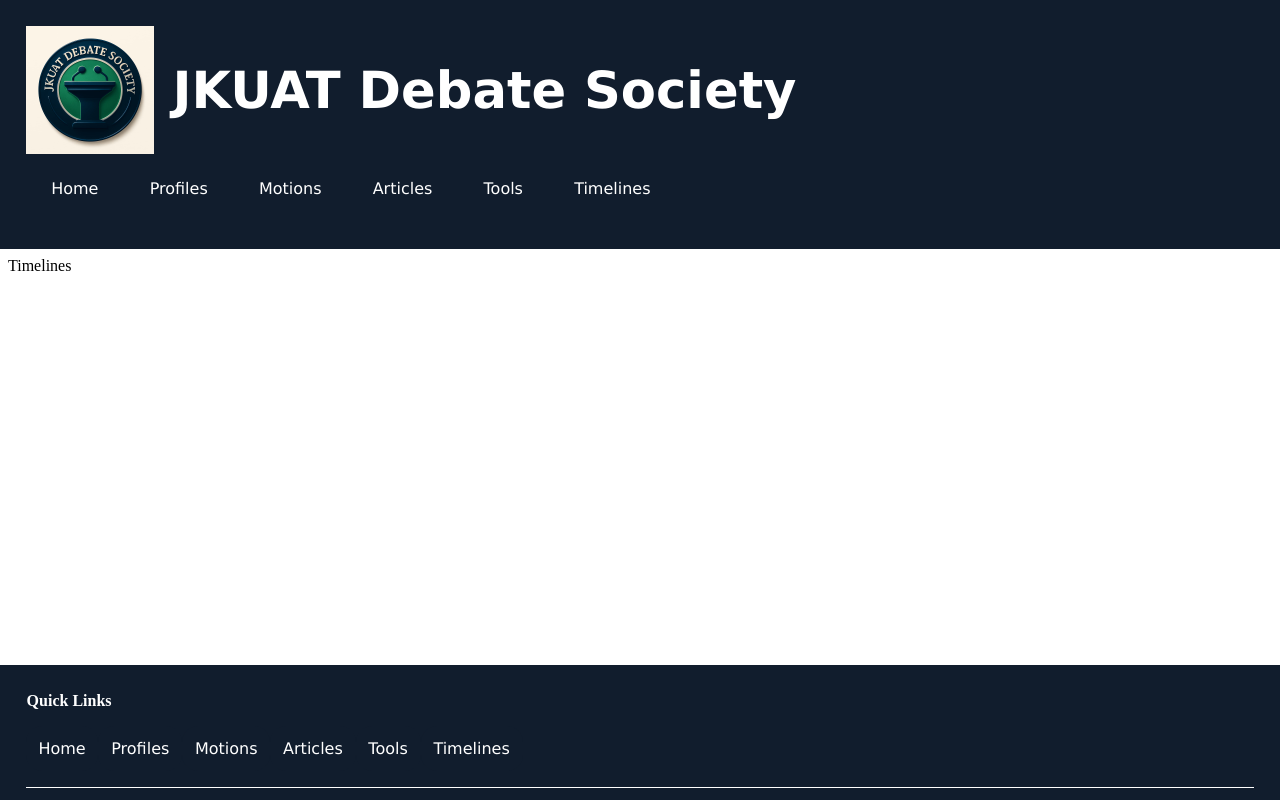
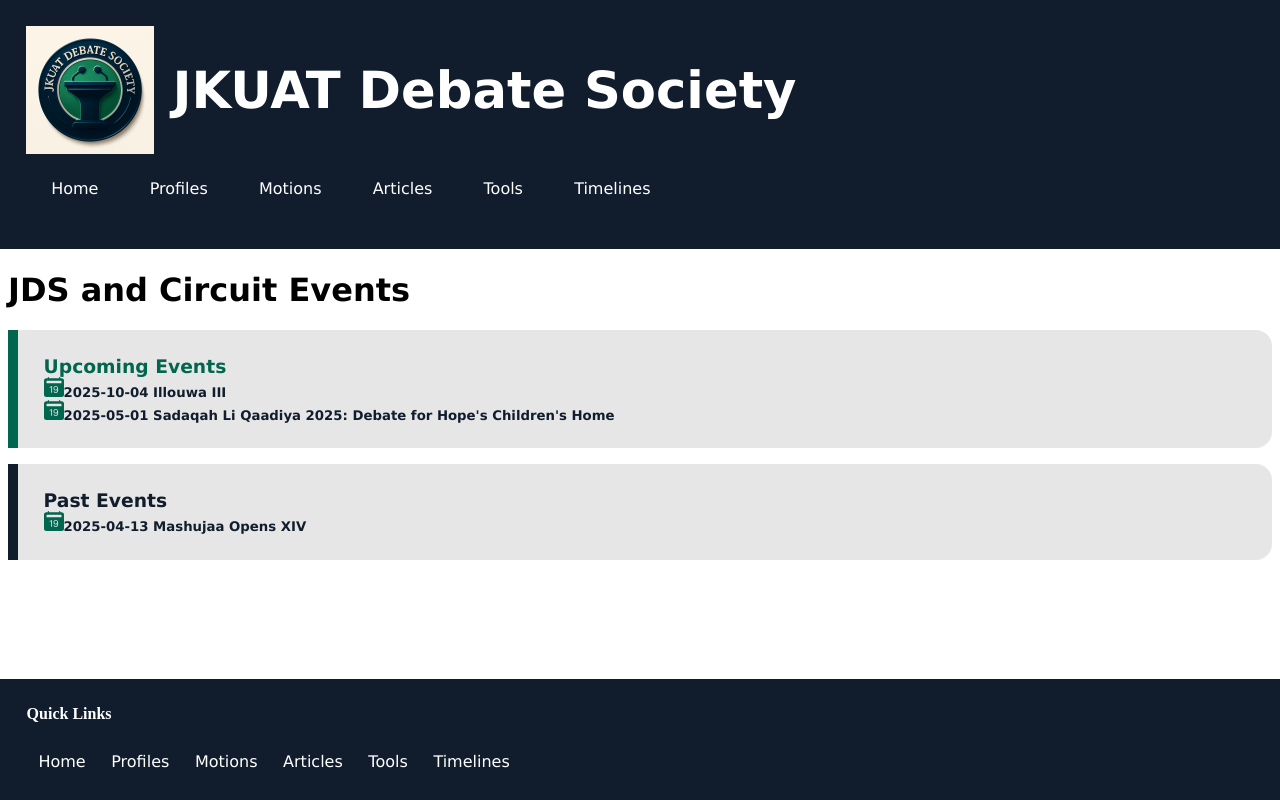
Before and after one commit to JkuatDebates/jds-app, a React (Vite) app: page /timelines in a window 1280 px wide. Shown: the top 800 px of the page. Built offline with nearby package versions, Linux system fonts and the light colour scheme.

Commit message:
Timelines v1

```diff
--- a/src/PageNotFound.jsx
+++ b/src/PageNotFound.jsx
@@ -4,7 +4,7 @@
 
     return(
         <div>
-            <p>Seems like yhe page you are looking for does not exist</p>
+            <p>Seems like the page you are looking for does not exist</p>
             <Link to="/" ><button>Go Home</button></Link>
         </div>
     )
--- a/src/Timelines.jsx
+++ b/src/Timelines.jsx
@@ -1,8 +1,85 @@
+import { useState } from "react";
+import { FaLocationDot,FaClock, FaMoneyBillWave, FaCreditCard} from "react-icons/fa6";
+import {BsCalendar2DateFill} from "react-icons/bs";
 
 function Timelines(){
+    const today=new Date().toISOString().split('T')[0];
+    const events=[
+        {
+            title: 'Mashujaa Opens XIV',
+            venue: 'Strathmore University',
+            date: '2025-04-13',
+            time:'8 AM EAT',
+            cost:'Ksh.200 per speaker',
+            registrationLink:'',
+            paymentDetails:"",
+            description:"14th edition of Strathmore University's signature debate tournament"
+        },
+        {
+            title: "Sadaqah Li Qaadiya 2025: Debate for Hope's Children's Home",
+            venue: 'DAK Discord(online)',
+            time:'8 AM EAT',
+            cost: "Ksh. 100 (100% donated to children's Home)",
+            date:'2025-05-01',
+            paymentDetails:"Paybill, Business No: 247247, Account No: *140923, Name: Unis Debate Kenya",
+            registrationLink:'https://forms.gle/hmkiKCrFXDE9d2Nt6',
+            description:"Online debate open no novice and opens speakersfor a charitable course"
+        },
+        {
+            title: "Illouwa III",
+            venue: 'TBA',
+            cost: "TBA",
+            time:'8 AM EAT',
+            date:'2025-10-04',
+            paymentDetails:"TBA",
+            registrationLink:'',
+            description:"3rd Edition of JKUAT'S very own debate tournament"
+        },
+    ];
+
+    const upcomingEvents=events.filter(e=>e.date>=today)
+            .sort((a,b)=>b.date.localeCompare(a.date));
+    const pastEvents=events.filter(e=>e.date<=today)
+                .sort((a,b)=>b.date.localeCompare(a.date));
+
+    function eventList(events){
+        return events.map((e,i)=>(<EventCard key={i} event={e}/>))
+    }
 
     return(
-        <div>Timelines</div>
+        <div className="timeline">
+            <h1>JDS and Circuit Events</h1>
+            <div className="upcomingEvents">
+                <h3>Upcoming Events</h3>
+                {eventList(upcomingEvents)}
+            </div>
+            <div className="pastEvents">
+                <h3>Past Events</h3>
+                {eventList(pastEvents)}
+            </div>
+        </div>
     )
 }
+function EventCard({event}){
+    const [details, setDetails]=useState(false);
+
+    return(
+        <div className="eventCard">
+            <div className="eventHeader" onClick={()=>setDetails(!details)}>
+                <h5><BsCalendar2DateFill size={20} className="icon2"/>{event.date} {event.title}</h5>
+            </div>
+
+            {details? <div className="eventDetails">
+                <p><strong>Desc:</strong>{event.description}</p>
+                <p><FaLocationDot size={20} className="icon2"/>{event.venue}</p>
+                <p><FaClock size={20} className="icon2"/>{event.time}</p>
+                <p><FaMoneyBillWave size={20} className="icon2"/>{event.cost}</p>
+                {event.paymentDetails!==''?<p><FaCreditCard size={20} className="icon2"/>{event.paymentDetails}</p>:''}
+                {event.registrationLink!==''?<p><a href={event.registrationLink} target="_blank" rel="noreferrer" style={{textDecoration:'none'}}>
+                    <button className="buttonOnBrand">Register Now</button></a></p>:''}
+                </div> :''}
+
+        </div>
+    );
+}
 export default Timelines
--- a/src/index.css
+++ b/src/index.css
@@ -41,7 +41,6 @@
     font-family: var(--primaryFont);
     border-radius: 1rem;
 }
-
 .profileCard{
     background-color: var(--pbrandC);
     margin: 5px;
@@ -230,3 +229,37 @@
         flex-direction: column;
     }
 }
+.timeline{
+    font-family: var(--primaryFont);
+}
+.upcomingEvents{
+    border-left: 10px solid var(--accC);
+    border-radius: 1rem;
+    border-top-left-radius:0;
+    border-bottom-left-radius:0;
+    background-color: hsl(0, 0%, 90%);
+    padding: var(--padding);
+    margin-bottom: 1rem;
+}
+.upcomingEvents h3,h5, strong{
+    color: var(--accC);
+    margin:0;
+}
+.pastEvents{
+    border-left: 10px solid var(--pbrandC);
+    border-radius: 1rem;
+    border-top-left-radius:0;
+    border-bottom-left-radius:0;
+    background-color:  hsl(0, 0%, 90%);
+    padding: var(--padding);
+}
+.pastEvents h3, h5, strong{
+    color: var(--pbrandC);
+    margin:0;}
+.icon2{
+    fill: var(--accC);
+}
+.eventDetails p{
+    display: flex;
+    align-items: start;
+}
```
